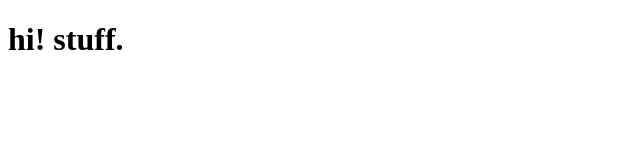
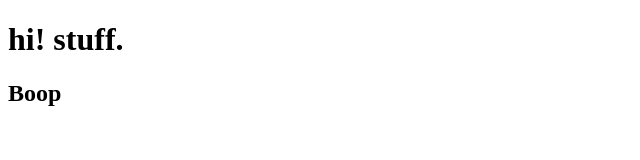
Before and after one commit to andrewarena/testRepo, a plain HTML site: page index.html in a window 1280 px wide. Shown: the full height of the page, 0-640 px from the left. Drawn offline with Linux system fonts and the light colour scheme.

Commit message:
Added boop

```diff
--- a/index.html
+++ b/index.html
@@ -6,6 +6,6 @@
 <body>
 
   <h1>hi!  stuff.</h1>
-
+  <h2>Boop</h2>
 </body>
 </html>
```
